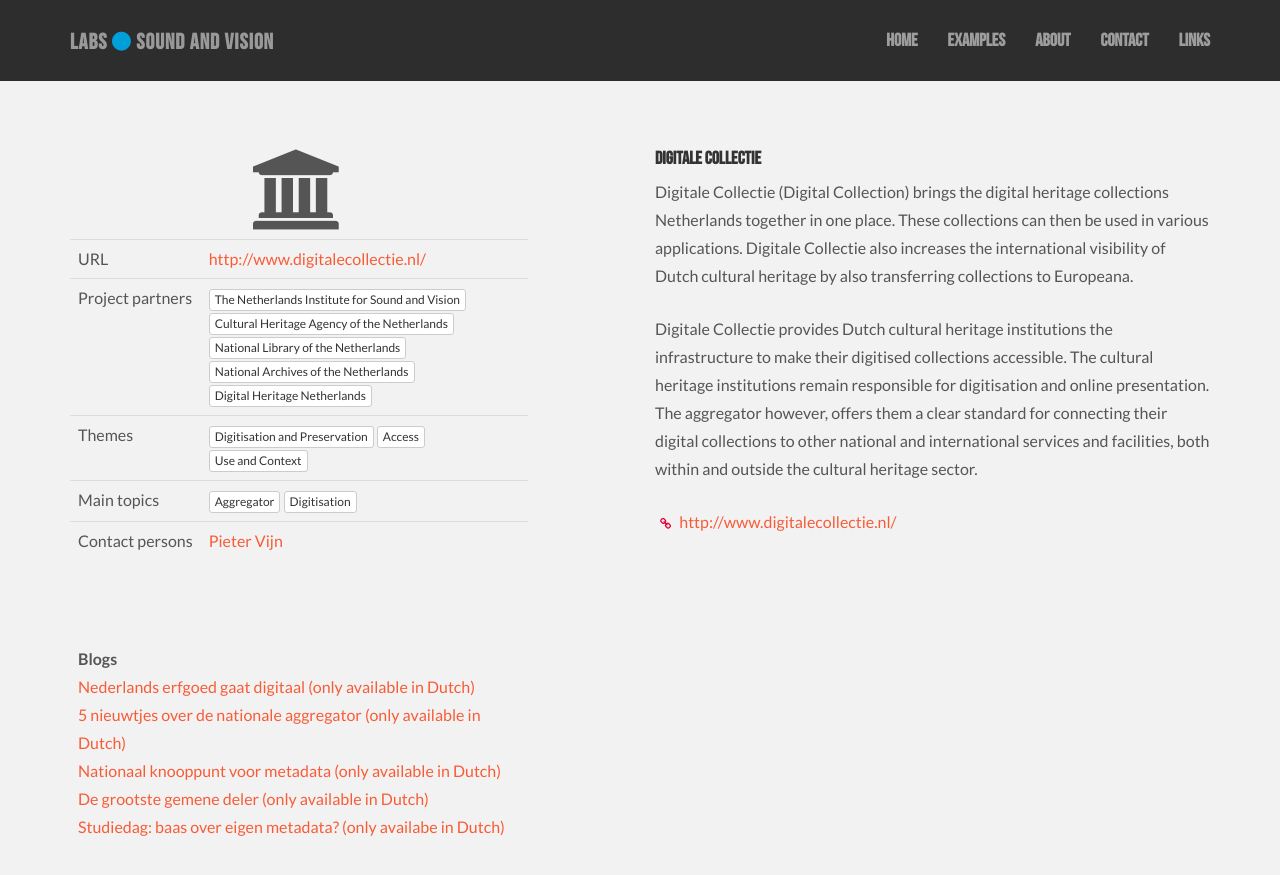
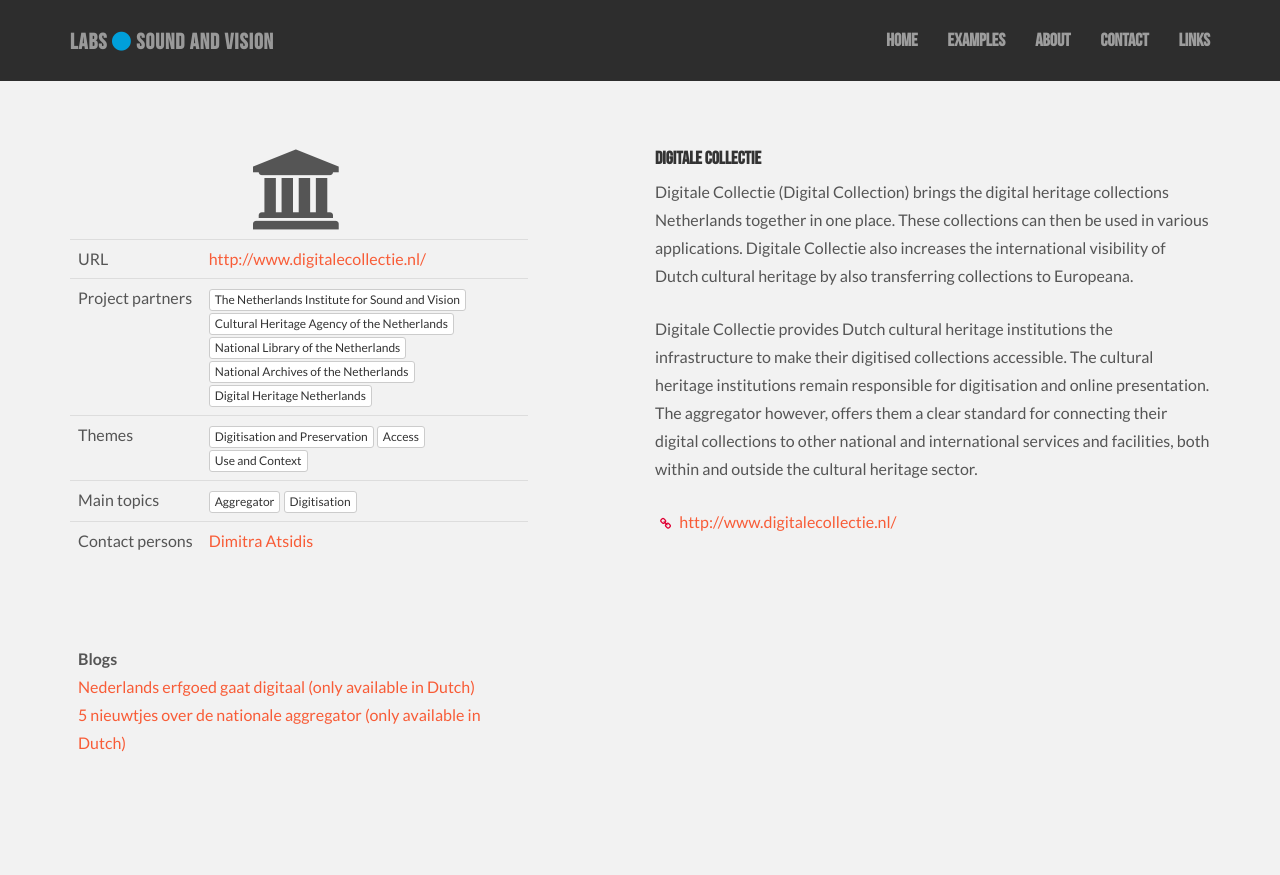
Before and after one commit to roelandordelman/labs, a Jekyll site: the page built from _projects/digitale-collectie.md, in a window 1280 px wide. Shown: the top 875 px of the page. Built offline with Jekyll 4.4.1, drawn with Linux system fonts in a browser that asks for light colours.

Commit message:
Updated Digitale Collectie

```diff
--- a/_projects/digitale-collectie.md
+++ b/_projects/digitale-collectie.md
@@ -21,19 +21,13 @@
 - Digital Heritage Netherlands
 contactpersons:
 - organization: Netherlands Institute for Sound and Vision
-  name: Pieter Vijn
-  email: pvijn@beeldengeluid.nl
+  name: Dimitra Atsidis
+  email: datsidis@beeldengeluid.nl
 blogposts:
 - title: Nederlands erfgoed gaat digitaal (only available in Dutch)
-  url: http://www.beeldengeluid.nl/node/6526/
+  url: http://pers.beeldengeluid.nl/32821-digitale-collectie-brengt-nederlandse-erfgoedmetadata-samen
 - title: 5 nieuwtjes over de nationale aggregator (only available in Dutch)
-  url: http://www.beeldengeluid.nl/node/9433/
-- title: Nationaal knooppunt voor metadata (only available in Dutch)
-  url: http://www.beeldengeluid.nl/node/5151/
-- title: De grootste gemene deler (only available in Dutch)
-  url: http://www.beeldengeluid.nl/node/7953/
-- title: 'Studiedag: baas over eigen metadata? (only availabe in Dutch)'
-  url: http://www.beeldengeluid.nl/node/5536/
+  url: https://beeldengeluid.nl/kennis/blog/5-nieuwtjes-over-de-nationale-aggregator
 predecessors:
 layout: project
 ---
```
